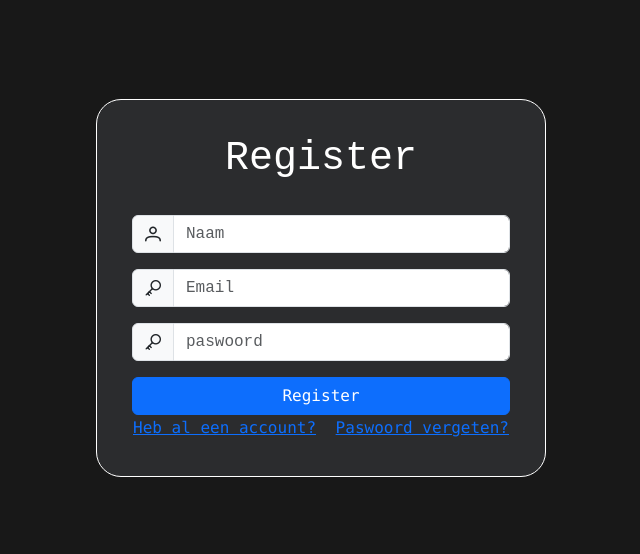
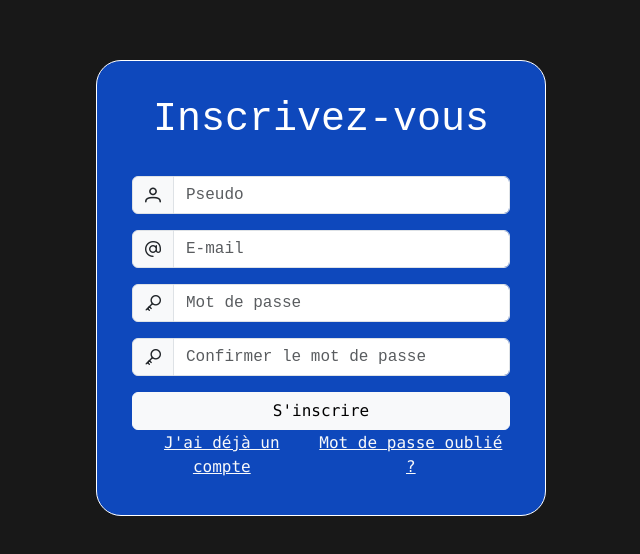
Before and after one commit to Adil-DENDE/Web_CDende, a Vue app: page /register in a window 1280 px wide. Shown: the part 112-666 px from the top of the page, without its empty margins (319-959 px from the left). Built offline with nearby package versions, Linux system fonts and the light colour scheme.

Commit message:
Update van de login componenten/ en frontend UI

```diff
--- a/index.html
+++ b/index.html
@@ -1,5 +1,5 @@
 <!DOCTYPE html>
-<html lang="en">
+<html lang="fr">
   <head>
     <meta charset="UTF-8">
     <link rel="icon" href="/public/cdende.png">
--- a/src/views/Auth/LoginView.vue
+++ b/src/views/Auth/LoginView.vue
@@ -4,10 +4,9 @@
         <div class="loginContainer">
             <div class="p-3 w-100">
                 <div>
-                    <h1 class="loginTitle">Log In</h1>
+                    <h1 class="loginTitle">Se connecter</h1>
                 </div>
 
-                <br>
 
                 <div id="logoContainer">
                     <div id="logo"></div>
@@ -18,29 +17,25 @@
                     <!-- En voor de icons https://primevue.org/icons/ -->
                     <div class="input-group mb-3">
                         <span class="input-group-text" id="basic-addon1"><span class="pi pi-user"></span></span>
-                        <input type="text" class="form-control" placeholder="Email" aria-label="email"
+                        <input type="text" class="form-control" placeholder="E-mail" aria-label="email"
                             aria-describedby="basic-addon1">
                     </div>
                     <!-- Input velden voor in te loggen (bootstrap) -->
                     <div class="input-group mb-3">
                         <span class="input-group-text" id="basic-addon1"><span class="pi pi-key"></span></span>
-                        <input type="password" class="form-control" placeholder="paswoord" aria-label="paswoord"
+                        <input type="password" class="form-control" placeholder="Mot de passe" aria-label="paswoord"
                             aria-describedby="basic-addon1">
                     </div>
-                    <!-- Button om in te loggen. 2 keuze -->
-                    <!-- <div class="d-flex justify-content-end">
-                    <button type="button" class="btn btn-primary">Login</button>
-                </div> -->
 
-                    <!-- Button om in te loggen. 2 keuze -->
+
                     <div class="d-grid gap-2">
-                        <button class="btn btn-primary font-monospace border border-light" type="button" @click="auth" >Login</button>
+                        <button class="btn btn-light font-monospace border border-light" type="button" @click="auth" >Se connecter</button>
                     </div>
 
 
                     <div class="d-flex justify-content-between">
-                        <a class="btn btn-link p-lg-0 font-monospace txtAccount" href="/register">Geen account?</a>
-                        <a class="btn btn-link p-lg-0 font-monospace txtPwd" href="/recover">Paswoord vergeten?</a>
+                        <a class="btn btn-link p-lg-0 font-monospace text-white txtAccount" href="/register">Vous n'avez pas de compte ?</a>
+                        <a class="btn btn-link p-lg-0 font-monospace text-white txtPwd" href="/recover">Mot de passe oublié ?</a>
                     </div>
 
                 </div>
@@ -76,7 +71,7 @@ function auth(/* email, password */) {
 }
 
 .loginContainer {
-    background-color: rgb(46, 48, 52);
+    background-color: rgb(14, 72, 188);
     border-radius: 25px;
     border: solid 1px rgb(255, 255, 255);
     padding: 25px;
@@ -99,6 +94,7 @@ function auth(/* email, password */) {
 #logo {
     padding: 50px;
     background-image: url(/src/assets/friends-icon.png);
+    filter: invert(97%) sepia(0%) saturate(2%) hue-rotate(112deg) brightness(118%) contrast(100%);
     opacity: 0.6;
     background-size: contain;
     background-repeat: no-repeat;
--- a/src/views/Auth/RecoverPwdView.vue
+++ b/src/views/Auth/RecoverPwdView.vue
@@ -3,7 +3,7 @@
 
 <div class="loginContainer">
     <div>
-        <h1 class="loginTitle">Paswoord vergeten?</h1>
+        <h1 class="loginTitle">Mot de passe oublié ?</h1>
     </div>
     <br>
     <div>
@@ -16,12 +16,12 @@
 
 
         <div class="d-grid gap-2">
-            <button class="btn btn-primary font-monospace" type="button">Stuur</button>
+            <button class="btn btn-light  font-monospace" type="button">Stuur</button>
         </div>
 
 
         <div class="d-flex justify-content-between">
-            <a class="btn btn-link p-lg-0 font-monospace" href="/">Heb al een account?</a>
+            <a class="btn btn-link p-lg-0 font-monospace text-white" href="/">J'ai déjà un compte</a>
         </div>
 
     </div>
@@ -43,7 +43,7 @@
 }
 
 .loginContainer {
-    background-color: rgba(57, 59, 63, 0.581);
+    background-color: #0E48BC;
     border-radius: 25px;
     border: solid 1px rgb(255, 255, 255);
     padding: 35px;
--- a/src/views/Auth/RegisterView.vue
+++ b/src/views/Auth/RegisterView.vue
@@ -3,7 +3,7 @@
 
         <div class="loginContainer">
             <div>
-                <h1 class="loginTitle">Register</h1>
+                <h1 class="loginTitle">Inscrivez-vous</h1>
             </div>
             <br>
             <div>
@@ -11,29 +11,35 @@
                 <!-- En voor de icons https://primevue.org/icons/ -->
                 <div class="input-group mb-3">
                     <span class="input-group-text" id="basic-addon1"><span class="pi pi-user"></span></span>
-                    <input type="text" class="form-control" placeholder="Naam" aria-label="Naam"
+                    <input type="text" class="form-control" placeholder="Pseudo" aria-label="Naam"
                         aria-describedby="basic-addon1">
                 </div>
                 <!-- Input velden voor in te loggen (bootstrap) -->
                 <div class="input-group mb-3">
-                    <span class="input-group-text" id="basic-addon1"><span class="pi pi-key"></span></span>
-                    <input type="password" class="form-control" placeholder="Email" aria-label="Email"
+                    <span class="input-group-text" id="basic-addon1"><span class="pi pi-at"></span></span>
+                    <input type="password" class="form-control" placeholder="E-mail" aria-label="Email"
                         aria-describedby="basic-addon1">
                 </div>
 
                 <div class="input-group mb-3">
                     <span class="input-group-text" id="basic-addon1"><span class="pi pi-key"></span></span>
-                    <input type="password" class="form-control" placeholder="paswoord" aria-label="paswoord"
+                    <input type="password" class="form-control" placeholder="Mot de passe" aria-label="paswoord"
+                        aria-describedby="basic-addon1">
+                </div>
+
+                <div class="input-group mb-3">
+                    <span class="input-group-text" id="basic-addon1"><span class="pi pi-key"></span></span>
+                    <input type="password" class="form-control" placeholder="Confirmer le mot de passe" aria-label="paswoord"
                         aria-describedby="basic-addon1">
                 </div>
 
                 <div class="d-grid gap-2">
-                    <button class="btn btn-primary font-monospace" type="button" @click="register">Register</button>
+                    <button class="btn btn-light font-monospace" type="button" @click="register">S'inscrire</button>
                 </div>
 
                 <div class="d-flex justify-content-between">
-                    <a class="btn btn-link p-lg-0 font-monospace" href="/">Heb al een account?</a>
-                    <a class="btn btn-link p-lg-0 font-monospace" href="/recover">Paswoord vergeten?</a>
+                    <a class="btn btn-link p-lg-0 font-monospace text-light" href="/">J'ai déjà un compte</a>
+                    <a class="btn btn-link p-lg-0 font-monospace text-light" href="/recover">Mot de passe oublié ?</a>
                 </div>
 
             </div>
@@ -69,7 +75,7 @@ function register(/*naam, email, password*/) {
 }
 
 .loginContainer {
-    background-color: rgba(57, 59, 63, 0.581);
+    background-color: #0E48BC;
     border-radius: 25px;
     border: solid 1px rgb(255, 255, 255);
     padding: 35px;
--- a/src/views/HomeView.vue
+++ b/src/views/HomeView.vue
@@ -1,20 +1,22 @@
 <template>
-  <main>
+  <!-- Nav Component -->
   <NavigationBar />
+  <!-- Nav Component -->
+
   <main style="background-color: #181818;">
     <div class="container pageContainer">
-
       <div class="d-flex justify-content-center">
         <div class="spinner-border mt-5 bg-white" role="status">
           <span class="visually-hidden">Loading...</span>
         </div>
       </div>
       <h5 class="text-center text-white">J'ai just pas d'inspi coming soon..?</h5>
-
     </div>
   </main>
-  </main>
+
+  <!-- Footer Component -->
   <FooterBar />
+  <!-- Footer Component -->
 </template>
 
 <script setup>
```
Lines whose indentation alone changed are shown as unchanged.
